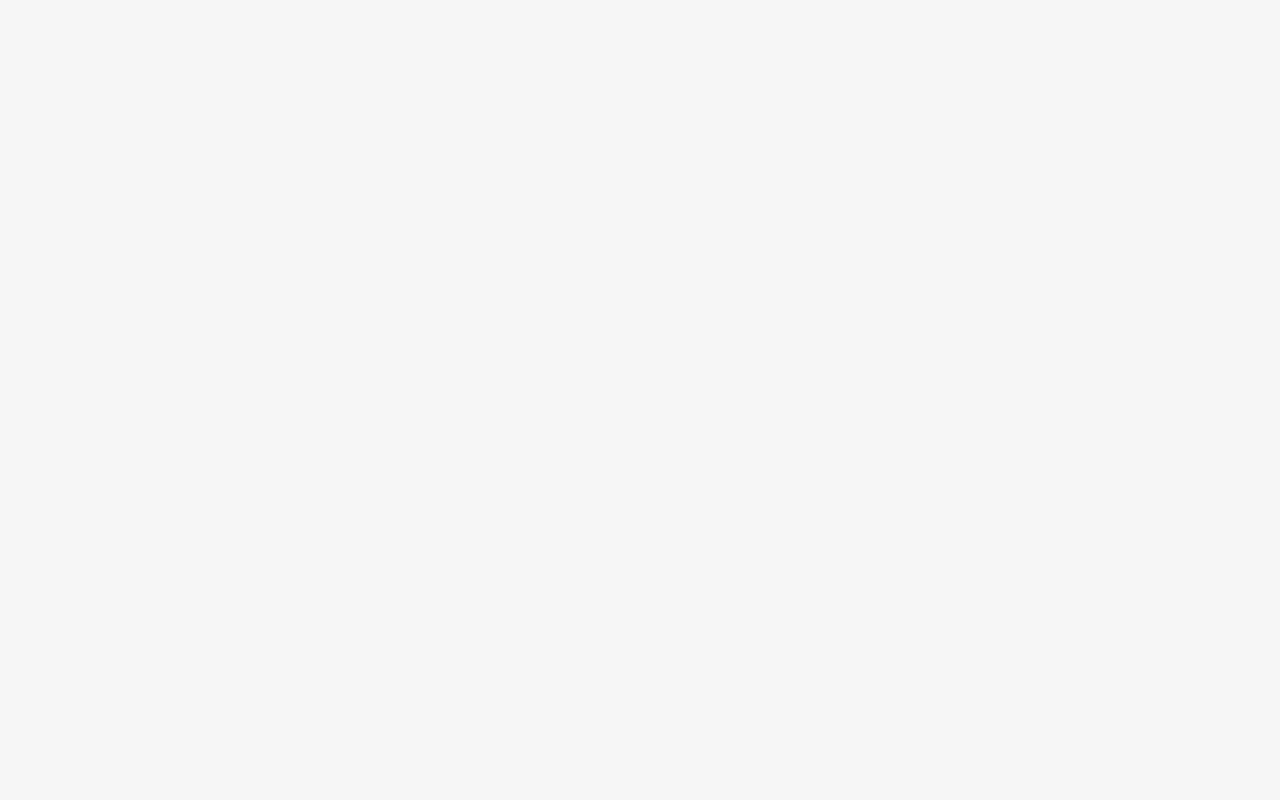
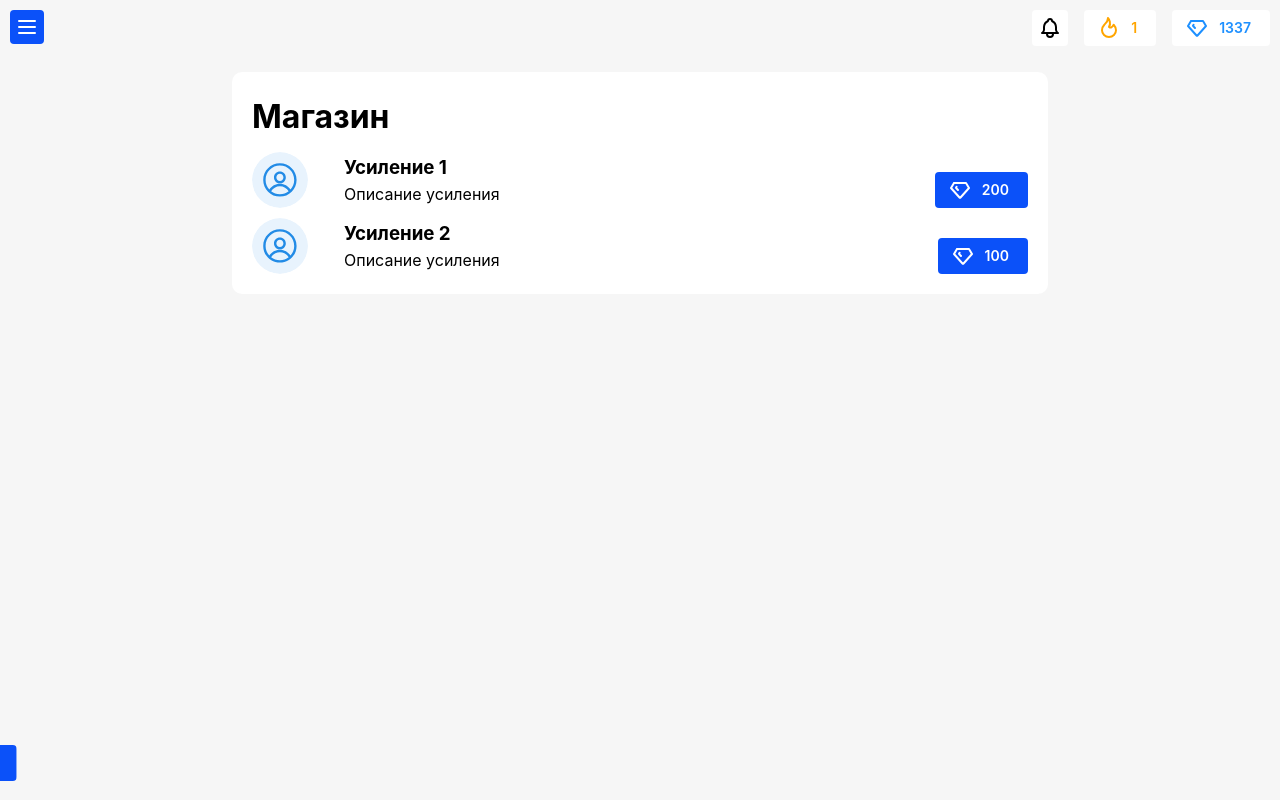
Before and after one commit to Tifftal/TimeTrack_Front, a React (Vite) app: page /home/market in a window 1280 px wide. Before the commit this address had no page. Built offline with nearby package versions, Linux system fonts and the light colour scheme.

Commit message:
Shop page

```diff
--- a/src/App.tsx
+++ b/src/App.tsx
@@ -8,6 +8,7 @@ import { Tasks } from './pages/Tasks/Tasks';
 import { Achievements } from './pages/Achievements/Achievements';
 
 import "./main.css";
+import { Market } from './pages/Market/Market';
 
 const App = () => {
   return (
@@ -32,11 +33,11 @@ const App = () => {
     >
       <BrowserRouter>
         <Routes>
-          <Route path='/auth' element={<Auth />}/>
+          <Route path='/auth' element={<Auth />} />
           <Route path='/register' element={<Register />} />
           <Route path='/home' element={<Home />}>
             <Route path='/home/tasks' element={<Tasks />}></Route>
-            <Route path='/home/shop' element={<></>}></Route>
+            <Route path='/home/market' element={<Market />}></Route>
             <Route path='/home/achievements' element={<Achievements />}></Route>
           </Route>
         </Routes>
--- a/src/feature/Sidebar/Sidebar.tsx
+++ b/src/feature/Sidebar/Sidebar.tsx
@@ -50,6 +50,7 @@ export const SideBar: React.FC<Props> = ({
             <Button
               className={cn('sidebar-link', { 'sidebar-link_active': window.location.pathname.includes('/shop') })}
               size="lg"
+              onClick={() => navigate('/home/market')}
             >
               Магазин
             </Button>
--- a/src/pages/Achievements/Achievements.tsx
+++ b/src/pages/Achievements/Achievements.tsx
@@ -1,7 +1,11 @@
+import { Container } from "../../shared/Container/Container"
+
 export const Achievements = () => {
   return (
-    <h1>
-      Achievements
-    </h1>
+    <div style={{ padding: "var(--mantine-spacing-md)" }}>
+      <Container>
+        <h1>Достижения</h1>
+      </Container>
+    </div>
   )
 }
--- /dev/null
+++ b/src/pages/Market/Market.tsx
@@ -0,0 +1,24 @@
+import { Container } from "../../shared/Container/Container"
+import { Product } from "./components/Product/Product"
+
+export const Market = () => {
+  return (
+    <div style={{ padding: "var(--mantine-spacing-md)" }}>
+      <Container>
+        <h1>Магазин</h1>
+
+        <Product
+          name="Усиление 1"
+          description="Описание усиления"
+          price="200"
+        />
+
+        <Product
+          name="Усиление 2"
+          description="Описание усиления"
+          price="100"
+        />
+      </Container>
+    </div>
+  )
+}
--- /dev/null
+++ b/src/pages/Market/components/Product/Product.tsx
@@ -0,0 +1,49 @@
+import { Avatar, Button, Flex, Group, Space } from "@mantine/core"
+import React from "react"
+import { Props } from "./types"
+import { IconDiamond } from "@tabler/icons-react"
+
+export const Product: React.FC<Props> = ({
+  src = '',
+  name,
+  description = '',
+  price,
+}) => {
+  return (
+    <>
+      <Space h="xs" />
+      <Flex
+        direction="row"
+        justify="space-between"
+        align="flex-end"
+      >
+        <Group>
+          <Avatar
+            color="blue"
+            radius="xl"
+            size="lg"
+            src={src}
+            alt="Product image"
+            style={{ marginRight: "10px" }}
+          />
+
+          <Flex
+            direction="column"
+            style={{ justifyContent: 'space-between', padding: '0 10px' }}
+          >
+            <h3>{name}</h3>
+            <p>{description}</p>
+          </Flex>
+        </Group>
+
+        <Button
+          leftSection={
+            <IconDiamond />
+          }
+        >
+          {price}
+        </Button>
+      </Flex>
+    </>
+  )
+}
--- /dev/null
+++ b/src/pages/Market/components/Product/types.ts
@@ -0,0 +1,6 @@
+export type Props = {
+  src?: string,
+  name: string,
+  description?: string,
+  price: string | number
+}
--- a/src/pages/Tasks/components/Task/Task.tsx
+++ b/src/pages/Tasks/components/Task/Task.tsx
@@ -20,7 +20,6 @@ export const Task: React.FC<Props> = ({
         justify="center"
         align="flex-end"
       >
-
         <Avatar
           color="blue"
           radius="xl"
--- a/src/pages/home/Home.tsx
+++ b/src/pages/home/Home.tsx
@@ -10,7 +10,6 @@ export const Home = () => {
   return (
     <>
       <Navbar
-        isOpen={isOpen}
         setIsOpen={setIsOpen}
       />
       <Grid
```
